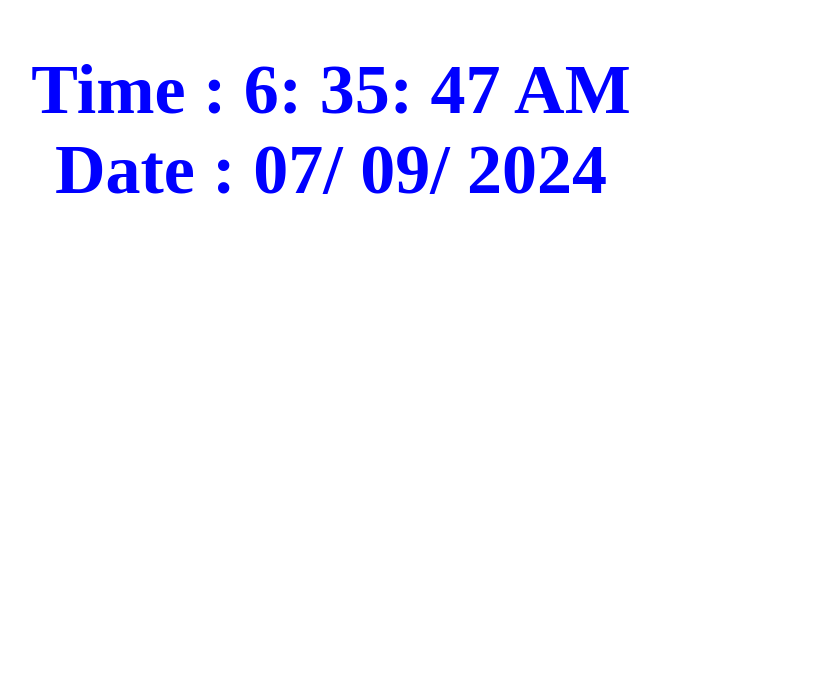
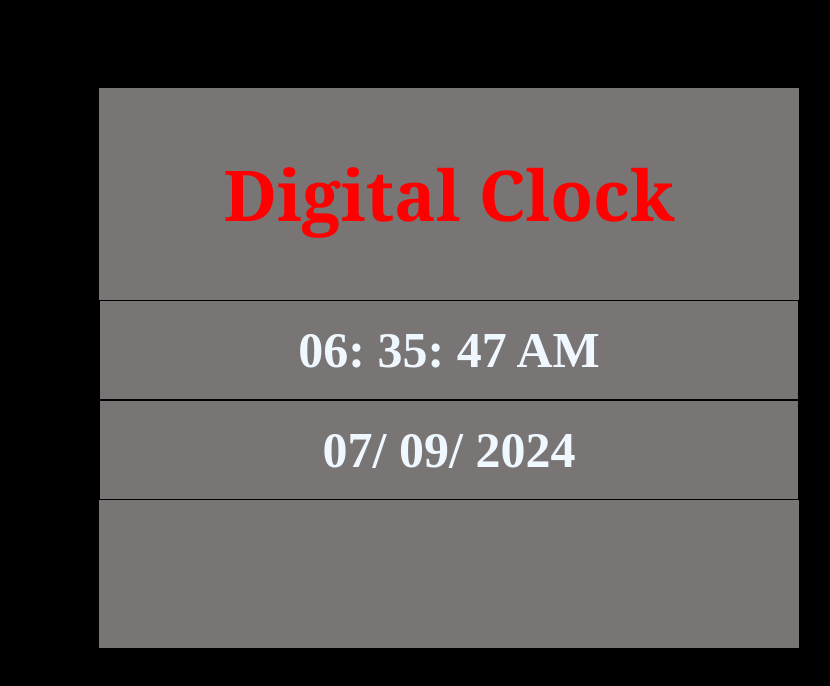
Before and after one commit to Michaelbevan303/githubemc4, a plain HTML site: page index.html in a window 1280 px wide. Shown: the whole page, without its empty margins (309-1139 px from the left). Drawn offline with Linux system fonts and the light colour scheme.

Commit message:
modified

```diff
--- a/index.html
+++ b/index.html
@@ -2,11 +2,32 @@
 <head>
     <style>
         body{
-            margin-top: 50px;
+            background-color: black;
+            box-sizing: border-box;
+            align-items: center;
+        }
+        h1{
+            font-family: Georgia, 'Times New Roman', Times, serif;
+            font-weight: 600;
+            font-size: 70px;
+            color: red;
+        }
+        .sec1{
+            margin-top: 80px;
+            width: 700px;
+            height: 70vh;
             text-align: center;
-            font-size: 70px;
-            font-weight: 700;
-            color: blue;
+            background-color: rgb(121, 117, 117);
+            position:absolute;
+            margin-left: 400px;
+        }
+        section div{
+            text-align: center;
+            font-size: 50px;
+            font-weight: 600;
+            color: aliceblue;
+            padding: 20px;
+            border: 1px solid black;
         }
     </style>
     <script>
@@ -23,6 +44,15 @@
         }
         if(h >12){
             h=h-12;
+        }
+        if(h<10){
+            h="0"+h;
+        }
+        if(m <10){
+            m="0"+m;
+        }
+        if(s <10){
+            s="0"+s;
         }
         document.getElementById('hours').innerHTML=h;
         document.getElementById('minutes').innerHTML=m;
@@ -46,16 +76,19 @@
     </script>
 </head>
 <body onload="clock()">
-    Time :
-    <span id="hours">00</span>:
-    <span id="minutes">00</span>:
-    <span id="seconds">00</span>
-    <span id="session">AM</span>
+    <section class="sec1">
+    <h1>Digital Clock</h1>
     <div>
-        Date :
+      <span id="hours">00</span>:
+      <span id="minutes">00</span>:
+      <span id="seconds">00</span>
+      <span id="session">AM</span>
+      </div>
+      <div>
         <span id="date">00</span>/
         <span id="month">00</span>/
         <span id="year">0000</span>
     </div>
+    </section>
 </body>
 </html>
```
